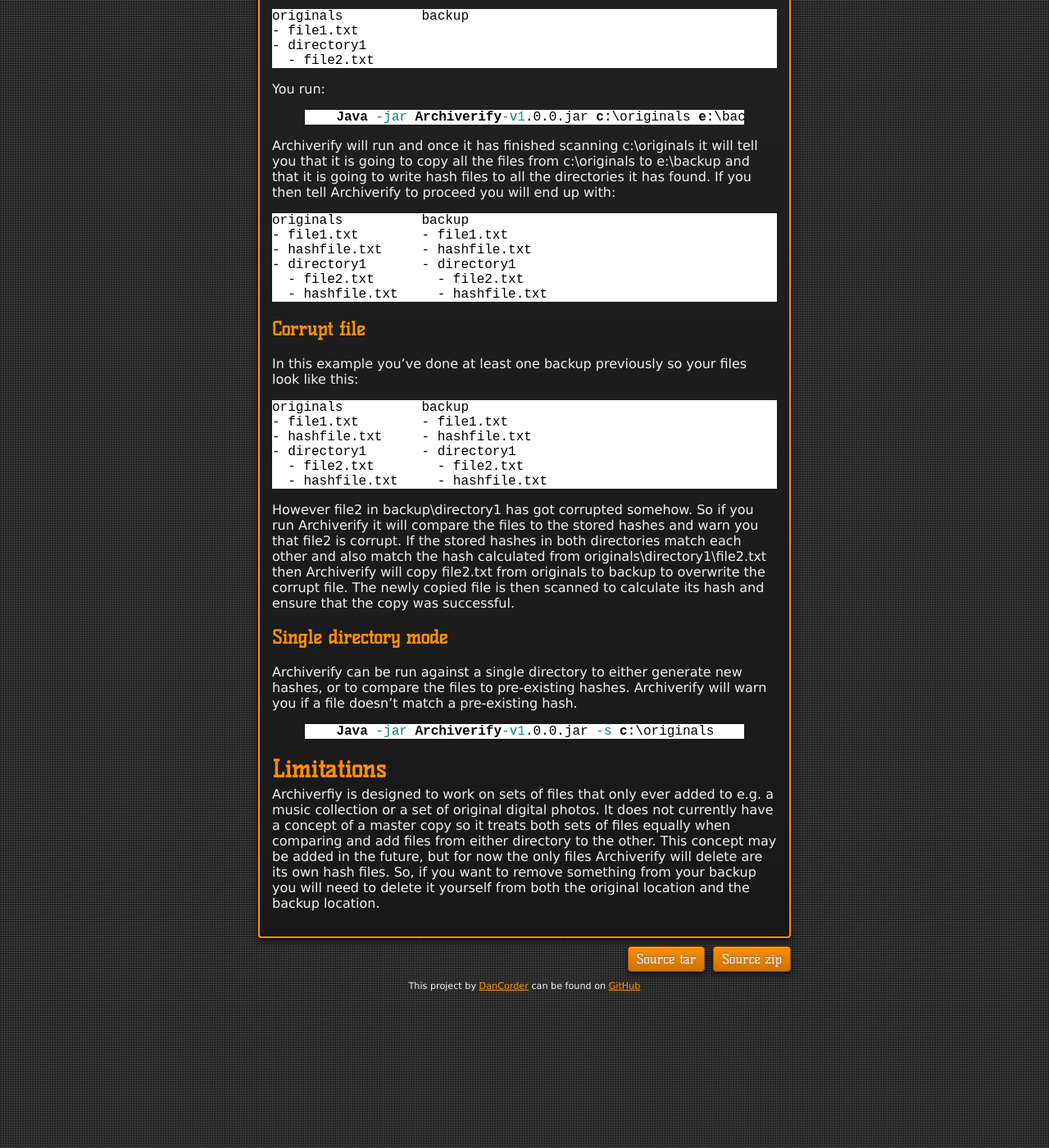
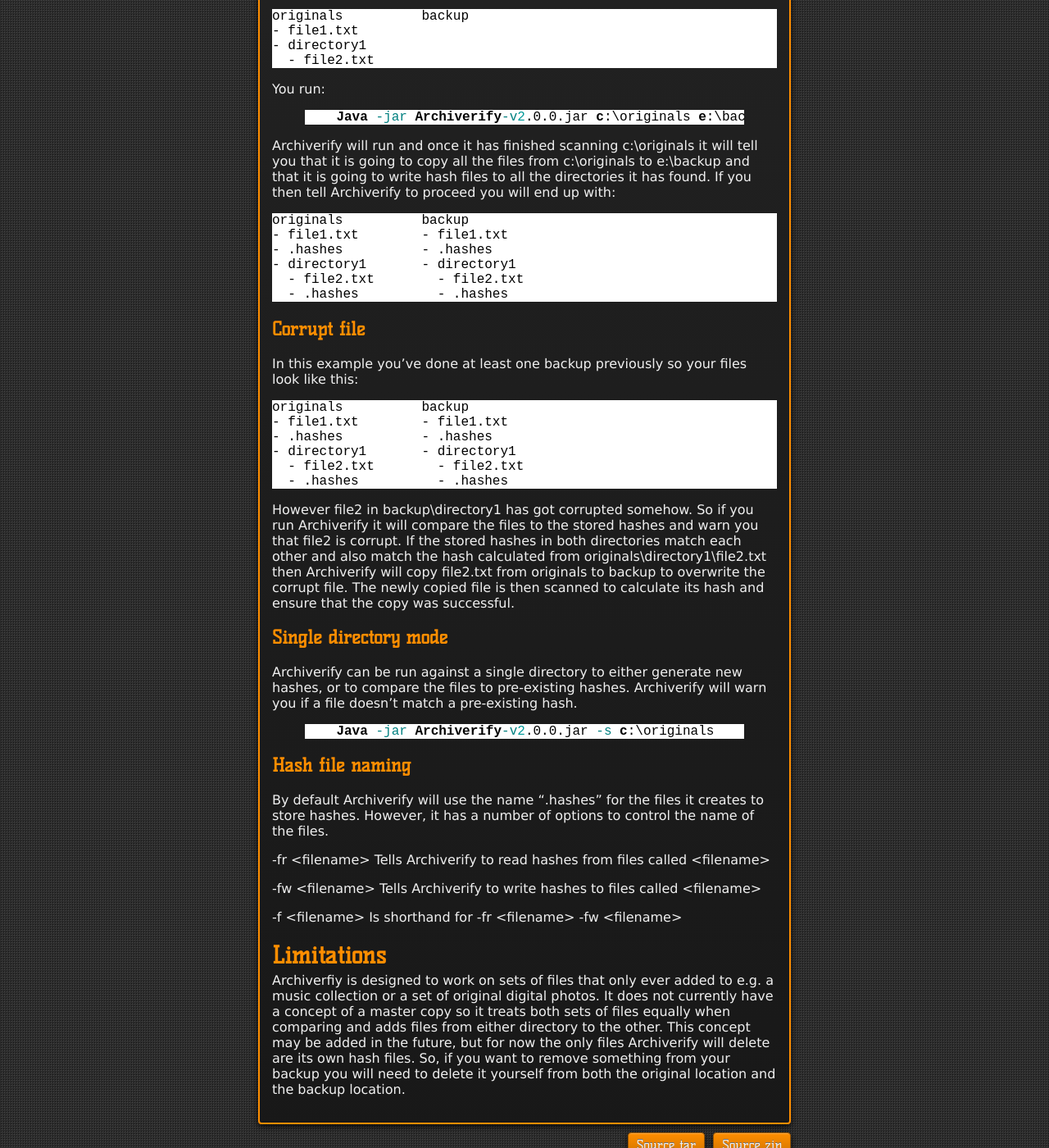
Before and after one commit to DanCorder/Archiverify, a Jekyll site: the page built from documentation.md, in a window 1280 px wide and 1400 px high, scrolled down 776 px. Shown: the whole window at 82% size. Built offline with Jekyll 4.4.1, drawn with Linux system fonts in a browser that asks for light colours.

Commit message:
Update to v2.0.0

```diff
--- a/_includes/header.html
+++ b/_includes/header.html
@@ -5,6 +5,6 @@
         <a {% if page.section == 'home' %}class="selected"{% endif %} href="{{ "/index.html" | prepend: site.baseurl }}">Home</a>
         <a {% if page.section == 'documentation' %}class="selected"{% endif %} href="{{ "/documentation.html" | prepend: site.baseurl }}">Documentation</a>
         <a {% if page.section == 'release_notes' %}class="selected"{% endif %} href="{{ "/release_notes.html" | prepend: site.baseurl }}">Release Notes</a>
-        <a class="download" href="https://github.com/DanCorder/Archiverify/releases/download/v1.0.0/Archiverify-v1.0.0.jar">Download</a>
+        <a class="download" href="https://github.com/DanCorder/Archiverify/releases/download/v2.0.0/Archiverify-v2.0.0.jar">Download</a>
     </nav>
 </header>
--- a/documentation.md
+++ b/documentation.md
@@ -32,27 +32,27 @@
 You run:
 
 {% highlight bat %}
-    Java -jar Archiverify-v1.0.0.jar c:\originals e:\backup
+    Java -jar Archiverify-v2.0.0.jar c:\originals e:\backup
 {% endhighlight %}
 
 Archiverify will run and once it has finished scanning c:\originals it will tell you that it is going to copy all the files from c:\originals to e:\backup and that it is going to write hash files to all the directories it has found. If you then tell Archiverify to proceed you will end up with:
 
     originals          backup
     - file1.txt        - file1.txt
-    - hashfile.txt     - hashfile.txt
+    - .hashes          - .hashes
     - directory1       - directory1
       - file2.txt        - file2.txt
-      - hashfile.txt     - hashfile.txt
+      - .hashes          - .hashes
 
 ##  Corrupt file
 In this example you've done at least one backup previously so your files look like this:
 
     originals          backup
     - file1.txt        - file1.txt
-    - hashfile.txt     - hashfile.txt
+    - .hashes          - .hashes
     - directory1       - directory1
       - file2.txt        - file2.txt
-      - hashfile.txt     - hashfile.txt
+      - .hashes          - .hashes
 
 However file2 in backup\directory1 has got corrupted somehow. So if you run Archiverify it will compare the files to the stored hashes and warn you that file2 is corrupt. If the stored hashes in both directories match each other and also match the hash calculated from originals\directory1\file2.txt then Archiverify will copy file2.txt from originals to backup to overwrite the corrupt file. The newly copied file is then scanned to calculate its hash and ensure that the copy was successful.
 
@@ -60,9 +60,18 @@
 Archiverify can be run against a single directory to either generate new hashes, or to compare the files to pre-existing hashes. Archiverify will warn you if a file doesn't match a pre-existing hash.
 
 {% highlight bat %}
-    Java -jar Archiverify-v1.0.0.jar -s c:\originals
+    Java -jar Archiverify-v2.0.0.jar -s c:\originals
 {% endhighlight %}
+
+## Hash file naming
+By default Archiverify will use the name ".hashes" for the files it creates to store hashes. However, it has a number of options to control the name of the files.
+
+-fr \<filename\> Tells Archiverify to read hashes from files called \<filename\>
+
+-fw \<filename\> Tells Archiverify to write hashes to files called \<filename\>
+
+-f \<filename\> Is shorthand for -fr \<filename\> -fw \<filename\>
 
 # Limitations
 
-Archiverfiy is designed to work on sets of files that only ever added to e.g. a music collection or a set of original digital photos. It does not currently have a concept of a master copy so it treats both sets of files equally when comparing and add files from either directory to the other. This concept may be added in the future, but for now the only files Archiverify will delete are its own hash files. So, if you want to remove something from your backup you will need to delete it yourself from both the original location and the backup location.
+Archiverfiy is designed to work on sets of files that only ever added to e.g. a music collection or a set of original digital photos. It does not currently have a concept of a master copy so it treats both sets of files equally when comparing and adds files from either directory to the other. This concept may be added in the future, but for now the only files Archiverify will delete are its own hash files. So, if you want to remove something from your backup you will need to delete it yourself from both the original location and the backup location.
```
Also changed, not shown: other parts of documentation.md (+1 -1 lines), _posts/2015-04-03-v2.0.0.md (added, +20 -0 lines).
